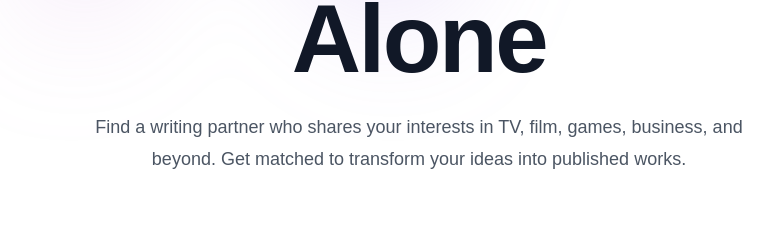
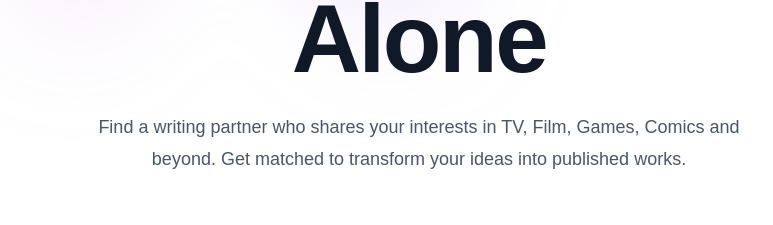
Before and after one commit to tife-sama/Plotix-Landing-Page, a Next.js app: page / in a window 1280 px wide. Shown: the part 333-558 px from the top of the page, without its empty margins (221-994 px from the left). Built offline with nearby package versions, Linux system fonts and the light colour scheme.

Commit message:
fullstop

```diff
--- a/app/(marketing)/_components/example.tsx
+++ b/app/(marketing)/_components/example.tsx
@@ -78,9 +78,9 @@ export const Example = () => {
               Don't Write Alone
             </h1>
             <p className="mt-6 text-lg leading-8 text-gray-600">
-              Find a writing partner who shares your interests in TV, film,
-              games, business, and beyond. Get matched to transform your ideas
-              into published works.
+              Find a writing partner who shares your interests in TV, Film,
+              Games, Comics and beyond. Get matched to transform your ideas into
+              published works.
             </p>
             <div className="mt-10 flex items-center justify-center gap-x-6">
               <form className="mx-auto mt-10 flex max-w-md gap-x-4">
--- a/app/(marketing)/_components/explore.tsx
+++ b/app/(marketing)/_components/explore.tsx
@@ -29,7 +29,7 @@ const features = [
   {
     name: "Feel inspired even with creative blocks",
     description:
-      "Benefit from the right resources to make your writing journey simpler",
+      "Benefit from the right resources to make your writing journey simpler.",
     icon: LightBulbIcon,
   },
 ];
```
